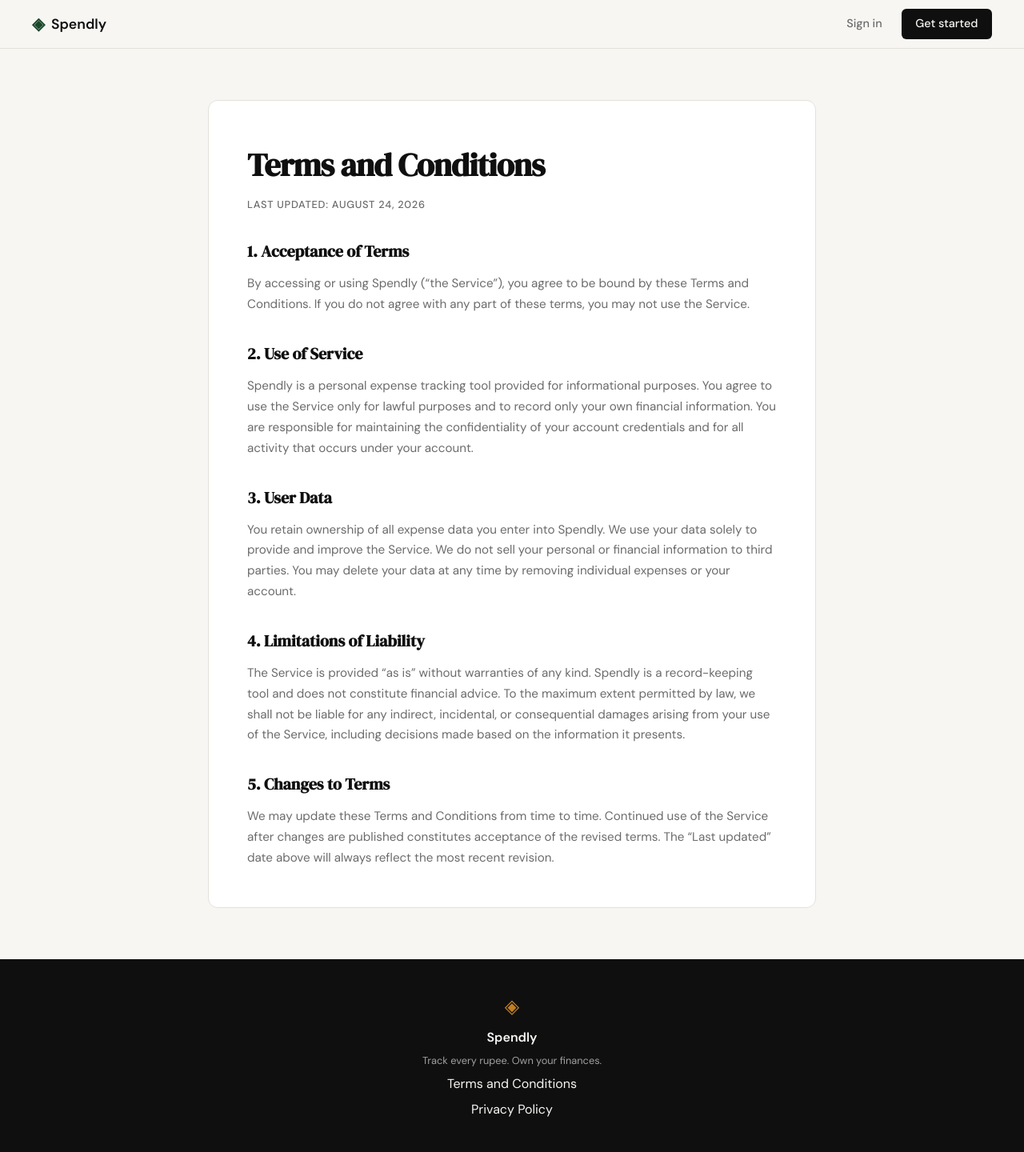
After one commit to Arijit-mondal099/spendly, a Flask app: page /terms in a window 1280 px wide. The commit adds this page. Shown: the whole page at 80% size. Run offline with Flask 3, Linux system fonts and the light colour scheme.

Commit message:
landing: add terms and conditions page and route

```diff
--- a/app.py
+++ b/app.py
@@ -20,6 +20,11 @@ def register():
 @app.route("/login")
 def login():
     return render_template("login.html")
+
+
+@app.route("/terms")
+def terms():
+    return render_template("terms.html")
 
 
 # ------------------------------------------------------------------ #
--- a/static/css/style.css
+++ b/static/css/style.css
@@ -508,6 +508,52 @@ a { color: inherit; text-decoration: none; }
 }
 
 /* ------------------------------------------------------------------ */
+/* Legal pages                                                         */
+/* ------------------------------------------------------------------ */
+
+.legal-section {
+    padding: 4rem 2rem;
+}
+
+.legal-container {
+    max-width: 760px;
+    margin: 0 auto;
+    background: var(--paper-card);
+    border: 1px solid var(--border);
+    border-radius: var(--radius-md);
+    padding: 3rem;
+}
+
+.legal-title {
+    font-family: var(--font-display);
+    font-size: clamp(2rem, 4vw, 2.5rem);
+    letter-spacing: -0.02em;
+    color: var(--ink);
+    margin-bottom: 0.5rem;
+}
+
+.legal-updated {
+    font-size: 0.8rem;
+    font-weight: 500;
+    color: var(--ink-muted);
+    text-transform: uppercase;
+    letter-spacing: 0.06em;
+}
+
+.legal-heading {
+    font-family: var(--font-display);
+    font-size: 1.25rem;
+    color: var(--ink);
+    margin: 2rem 0 0.75rem;
+}
+
+.legal-text {
+    font-size: 0.95rem;
+    color: var(--ink-muted);
+    line-height: 1.7;
+}
+
+/* ------------------------------------------------------------------ */
 /* Responsive                                                          */
 /* ------------------------------------------------------------------ */
 
@@ -527,4 +573,6 @@ a { color: inherit; text-decoration: none; }
 @media (max-width: 600px) {
     .nav-links a:not(.nav-cta) { display: none; }
     .hero { padding: 3rem 1rem 2rem; }
+    .legal-section { padding: 2rem 1rem; }
+    .legal-container { padding: 1.75rem; }
 }
--- a/templates/base.html
+++ b/templates/base.html
@@ -34,7 +34,7 @@
             <span class="brand-icon">◈</span>
             <span class="footer-name">Spendly</span>
             <p class="footer-copy">Track every rupee. Own your finances.</p>
-            <a href="#">Terms and Conditions</a>
+            <a href="{{ url_for('terms') }}">Terms and Conditions</a>
             <a href="#">Privacy Policy</a>
         </div>
     </footer>
--- /dev/null
+++ b/templates/terms.html
@@ -0,0 +1,53 @@
+{% extends "base.html" %}
+
+{% block title %}Terms and Conditions — Spendly{% endblock %}
+
+{% block content %}
+
+<section class="legal-section">
+    <div class="legal-container">
+        <h1 class="legal-title">Terms and Conditions</h1>
+        <p class="legal-updated">Last updated: August 24, 2026</p>
+
+        <h2 class="legal-heading">1. Acceptance of Terms</h2>
+        <p class="legal-text">
+            By accessing or using Spendly (&ldquo;the Service&rdquo;), you agree to be bound by
+            these Terms and Conditions. If you do not agree with any part of these terms,
+            you may not use the Service.
+        </p>
+
+        <h2 class="legal-heading">2. Use of Service</h2>
+        <p class="legal-text">
+            Spendly is a personal expense tracking tool provided for informational purposes.
+            You agree to use the Service only for lawful purposes and to record only your own
+            financial information. You are responsible for maintaining the confidentiality of
+            your account credentials and for all activity that occurs under your account.
+        </p>
+
+        <h2 class="legal-heading">3. User Data</h2>
+        <p class="legal-text">
+            You retain ownership of all expense data you enter into Spendly. We use your data
+            solely to provide and improve the Service. We do not sell your personal or financial
+            information to third parties. You may delete your data at any time by removing
+            individual expenses or your account.
+        </p>
+
+        <h2 class="legal-heading">4. Limitations of Liability</h2>
+        <p class="legal-text">
+            The Service is provided &ldquo;as is&rdquo; without warranties of any kind. Spendly is a
+            record-keeping tool and does not constitute financial advice. To the maximum extent
+            permitted by law, we shall not be liable for any indirect, incidental, or consequential
+            damages arising from your use of the Service, including decisions made based on the
+            information it presents.
+        </p>
+
+        <h2 class="legal-heading">5. Changes to Terms</h2>
+        <p class="legal-text">
+            We may update these Terms and Conditions from time to time. Continued use of the
+            Service after changes are published constitutes acceptance of the revised terms.
+            The &ldquo;Last updated&rdquo; date above will always reflect the most recent revision.
+        </p>
+    </div>
+</section>
+
+{% endblock %}
```
